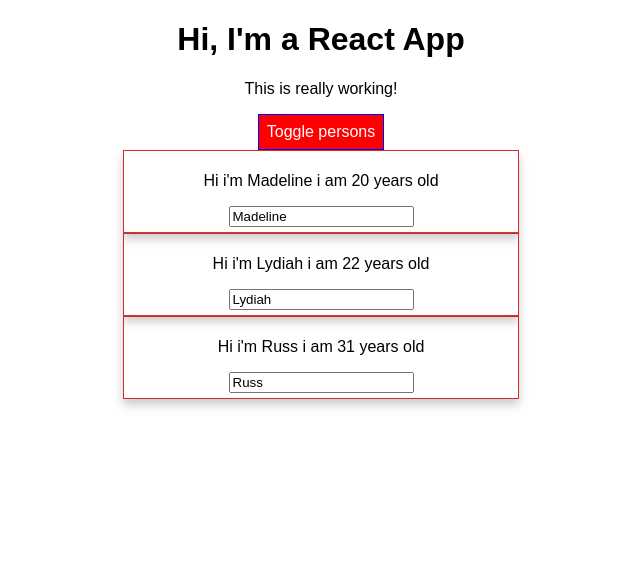
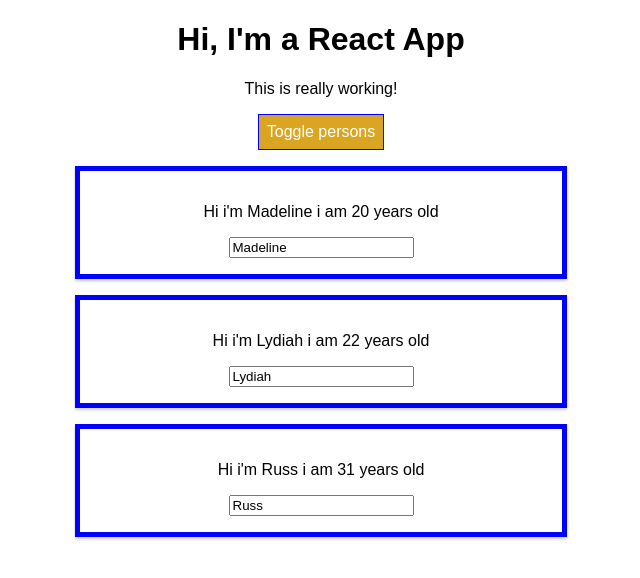
Before and after one commit to Nduba254/react-complete-guide, a React (Create React App) app: page / in a window 1280 px wide. Both pictures are taken after a click on the button "Toggle persons". Shown: the top 578 px of the page, without its empty margins (319-959 px from the left). Built offline with nearby package versions, Linux system fonts and the light colour scheme.

Commit message:
updatess

```diff
--- a/package.json
+++ b/package.json
@@ -3,9 +3,11 @@
   "version": "0.1.0",
   "private": true,
   "dependencies": {
+    "radium": "^0.26.0",
     "react": "^16.13.1",
     "react-dom": "^16.13.1",
-    "react-scripts": "1.1.5"
+    "react-scripts": "1.1.5",
+    "styled-components": "^5.1.1"
   },
   "scripts": {
     "start": "react-scripts start",
--- a/src/App.css
+++ b/src/App.css
@@ -8,3 +8,18 @@
 .bold {
   font-weight: bold;
 }
+
+.button {
+  background-color: goldenrod;
+color: white;
+font: inherit;
+border: 1px solid blue;
+padding: 8px;
+cursor: pointer;
+}
+
+
+.button:hover {
+  background-color:lightgreen;
+  color: black;
+}
--- a/src/App.js
+++ b/src/App.js
@@ -1,7 +1,9 @@
 import React, { Component } from 'react';
+
 import './App.css';
 import Person from './Person/Person';
-import './Person/Person.css';
+//import './Person/Person.css';
+
 
 
 class App extends Component {
@@ -57,6 +59,10 @@ class App extends Component {
       border: '1px solid blue',
       padding: '8px',
       cursor: 'pointer',
+      ':hover': {
+        baclgroundColor: 'lightgreen',
+        color: 'black'
+      }
     };
 
     let persons = null;
@@ -75,10 +81,15 @@ class App extends Component {
           })}
           </div>
       );
-      style.backgroundColor= 'red';
+    //  style.backgroundColor= 'red';
+      //over right the hover to get new feature- wrap in square brackets since it is string.
+      //style[':hover']= {
+        //baclgroundColor: 'salmon',
+        //color: 'black'
+      //};
     }
 
-    let classes = [ ];
+    const classes = [ ];
       if (this.state.persons.length <=2 ) {
         classes.push('red'); //classes =['red]
       }
@@ -88,16 +99,19 @@ class App extends Component {
 
 
     return (
+
       <div className="App">
         <h1>Hi, I'm a React App</h1>
         <p className = {classes.join (' ')} > This is really working!</p>
-        <button
-        style={style}
-        onClick={this.togglePersonsHandler}>Toggle persons</button>
+       <button
+      className ="button"
+        onClick={this.togglePersonsHandler}> Toggle persons
+        </button>
 
 
         {persons}
       </div>
+
     );
     // return React.createElement('div', {className: 'App'}, React.createElement('h1', null, 'Does this work now?'));
   }
--- a/src/Person/Person.css
+++ b/src/Person/Person.css
@@ -1,4 +1,4 @@
-.Person {
+/*.Person {
 width: 30%;
 margin: auto;
 border: 1px solid rgba(209, 27, 27, 0.933);
@@ -7,3 +7,8 @@ padding:5px;
 text-align: center;
 
 }
+@media(mmin-width:500px{
+    .person{
+        width: 450px;
+    }
+}; */
--- a/src/Person/Person.js
+++ b/src/Person/Person.js
@@ -1,14 +1,37 @@
 import React from 'react';
+import styled from 'styled-components';
+
+//import './Person.css';
+
+
+const StyledDiv = styled.div`
+            width: 60%;
+            margin: 16px auto;
+            border: 5px solid blue;
+            box-shadow: 0 2px 3px #ccc;
+            padding:16px;
+            text-align: center;
+
+            @media(min-width: 500px){
+                    width: 450px;
+            }
+            `;
 
 const Person = ( props ) => {
+//    const style = {
+  //      '@media (min-width: 500px)': {
+    //        width: '450px'
+      //  }
+    //}
     return (
-        <div className= "Person">
+        //<div className= "Person" style = {style}>
+        <StyledDiv>
         <p onClick={props.click}>
              Hi i'm {props.name } i am {props.age} years old</p>
 
         <p> {props.children} </p>
         <input type= "text" onChange={props.changed} value={props.name}></input>
-        </div>
+        </StyledDiv>
     )
 };
 export default Person;
```
Also changed, not shown: 1 other file (tests, documents, lock files or other folders).
